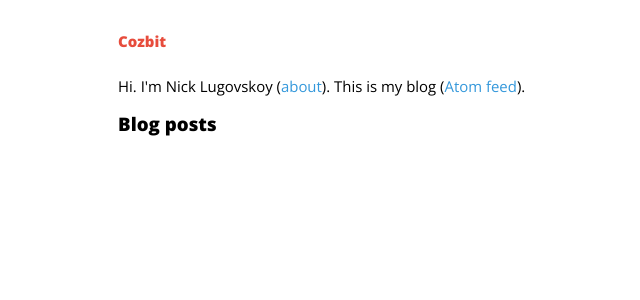
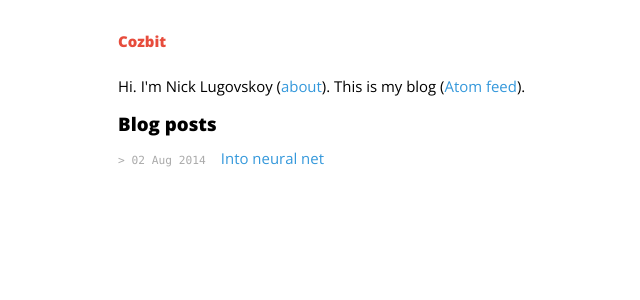
Before and after one commit to lugovskoy/lugovskoy.github.io, a Jekyll site: the page built from index.html, in a window 1280 px wide. Shown: the top 300 px of the page, without its empty margins (208-848 px from the left). Built offline with Jekyll 4.4.1, drawn with Linux system fonts in a browser that asks for light colours; Markdown is read by kramdown in place of the engine named in the settings; a file with an impossible date is left out.

Commit message:
Update 2014-08-02-into-neural-net.md

```diff
--- a/_posts/2014-08-02-into-neural-net.md
+++ b/_posts/2014-08-02-into-neural-net.md
@@ -1,7 +1,7 @@
 ---
 layout: post
-title: Into neural net
-date: {}
+title: "Into neural net"
+date: 2014-08-02 14:41:31
 published: true
 ---
 
```
